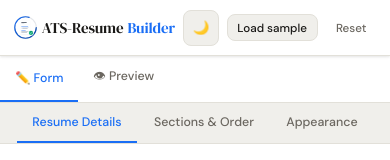
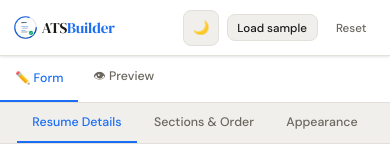
Before and after one commit to wilfredo-domanico-jr/ats-resume-builder, a React (Vite) app: page / in a window 390 px wide. Shown: the top 160 px of the page. Built offline with nearby package versions, Linux system fonts and the light colour scheme.

Commit message:
Fix Printing BUG

```diff
--- a/src/components/Header/Header.css
+++ b/src/components/Header/Header.css
@@ -56,6 +56,14 @@
   color: var(--text);
 }
 
+.title-wrapper-desktop {
+  display: block;
+}
+
+.title-wrapper-mobile {
+  display: none;
+}
+
 @media (max-width: 540px) {
   .header {
     padding: 0 0.85rem;
@@ -63,4 +71,12 @@
   .header-logo {
     font-size: 1rem;
   }
+
+  .title-wrapper-desktop {
+    display: none;
+  }
+
+  .title-wrapper-mobile {
+    display: block;
+  }
 }
--- a/src/components/Header/Header.tsx
+++ b/src/components/Header/Header.tsx
@@ -1,6 +1,6 @@
 import "./Header.css";
 import { useState, useEffect } from "react";
-import logo from "../../../public/favicon.svg";
+import logo from "../../assets/logo.svg";
 type HeaderProps = {
   resetResume: () => void;
   loadSamples: () => void;
@@ -28,7 +28,13 @@ function Header({ resetResume, loadSamples }: HeaderProps) {
         <div className="header-left">
           <div className="header-logo">
             <img src={logo} alt="Company Profile Logo" width={25} height={25} />
-            ATS-Resume<span>Builder</span>
+            <div className="title-wrapper-desktop">
+              ATS-Resume<span>Builder</span>
+            </div>
+
+            <div className="title-wrapper-mobile">
+              ATS<span>Builder</span>
+            </div>
           </div>
         </div>
         <div className="header-right">
```
Also changed, not shown: src/assets/logo.svg (added).
